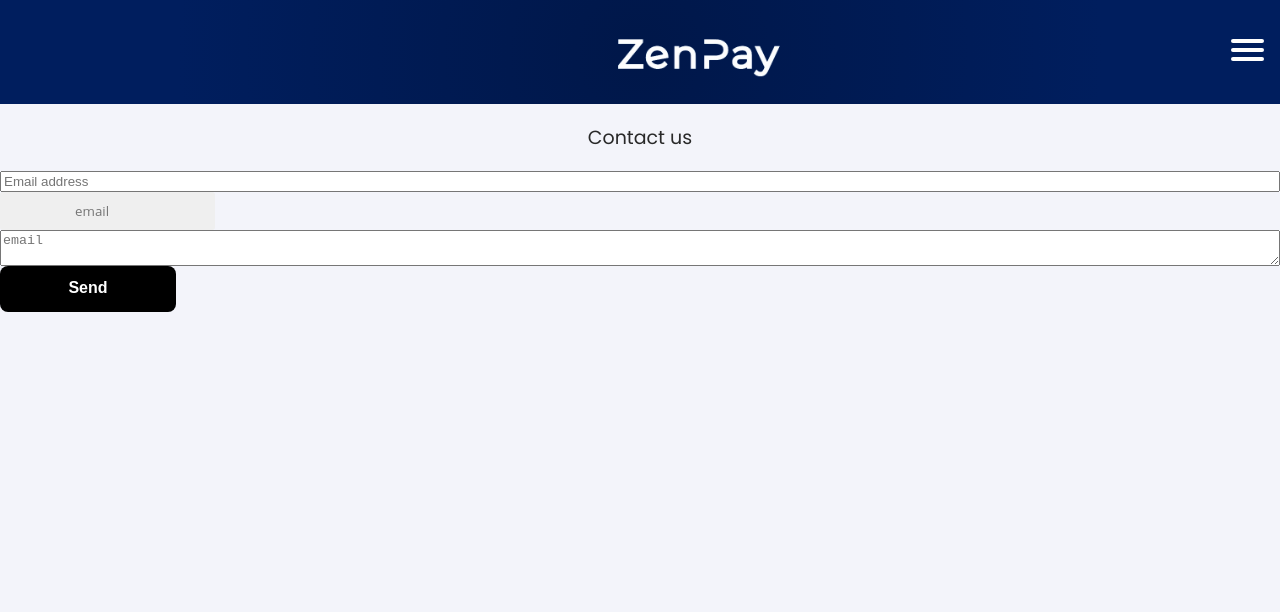
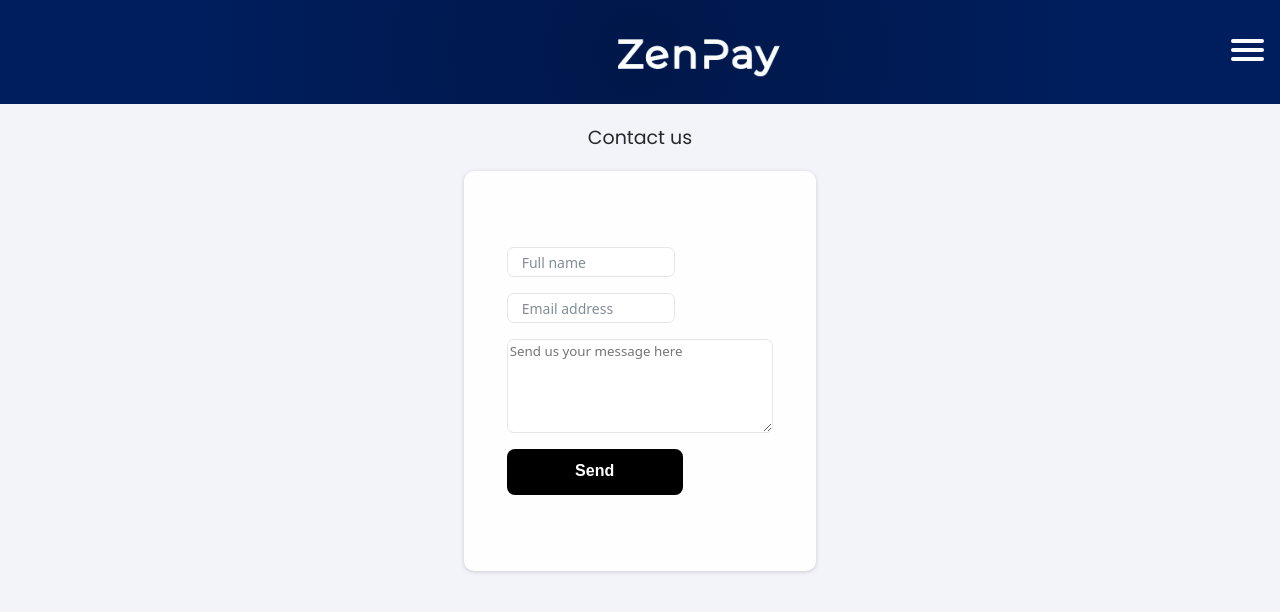
Before and after one commit to e-zetterberg/zen-pay, a Next.js app in the folder client/: page /contactform in a window 1280 px wide. Shown: the top 612 px of the page. Built offline with nearby package versions, Linux system fonts and the light colour scheme; no server answers.

Commit message:
contact form additional changes

```diff
--- a/client/app/contactform/page.jsx
+++ b/client/app/contactform/page.jsx
@@ -1,3 +1,4 @@
+/* eslint-disable jsx-a11y/label-has-associated-control */
 /* eslint-disable jsx-a11y/no-static-element-interactions */
 
 'use client';
@@ -8,18 +9,20 @@ import MotionProvider from '../../components/MotionProvider';
 
 const ContactForm = () => (
   <MotionProvider>
-    <div className="contact--container">
+    <div className="contact-page-container">
       <div>
         <p className="contact-us">Contact us</p>
       </div>
-      <form className="contact-form">
-        <input className="balloon" placeholder="Email address" />
-        <input className="contact-field-email" placeholder="email" />
-        <textarea className="contact-field-message" placeholder="email" />
-        <button className="global--btn" type="submit">
-          Send
-        </button>
-      </form>
+      <div className="contact-form-container">
+        <form className="contact-form">
+          <input className="contact-field" placeholder="Full name" />
+          <input className="contact-field" placeholder="Email address" />
+          <textarea className="contact-field-message" placeholder="Send us your message here" />
+          <button className="global--btn" type="submit">
+            Send
+          </button>
+        </form>
+      </div>
     </div>
   </MotionProvider>
 );
--- a/client/styles/contactform.css
+++ b/client/styles/contactform.css
@@ -6,74 +6,81 @@
     color: rgb(41, 41, 41);
 }
 
+
+.contact-page-container {
+    display: flex;
+    justify-content: center;
+    flex-direction: column;
+    align-items: center;
+}
+
+.contact-form-container {
+    width: 22em;
+    height: 25em;
+    border-radius: 10px;
+    box-shadow: rgba(0, 0, 0, 0.16) 0px 1px 4px;
+    padding: 0 2em;
+    align-items: center;
+    top: 5em;
+    background-color: #fefeff;
+    margin: 0;
+    display: flex;
+    align-items: center;
+    justify-content: center;
+}
+
 .contact-form {
     display: flex;
     flex-direction: column;
     justify-content: center;
+    row-gap: 1em;
 }
 
-.contact-field-subject, .contact-field-email {
-    display: inline-block;
-    width: 215px;
-    padding: 10px 0 10px 15px;
-    font-family: "Open Sans", sans;
+.contact-field{
+    font-size: 14px;
+    line-height: 1.5;
+    border: none;
+    background: #FFFFFF;
+    background-repeat: no-repeat;
+    background-size: 20px 20px;
+    border-radius: 5px;
+    width: 220px;
+    padding: 1em;
+    font-family: 'system-ui';
+    border-radius: 7px;
+    border: solid 1px;
+    border-color: #e7e6e6;
+    width: 12em;
+    height: 2em;
+    }
+
+.contact-field::placeholder{
+    color: #838D99;
+}
+
+.contact-field:focus {
+    outline: none;
+    border-color: #6179b2;
+    box-shadow: rgba(0, 0, 0, 0.24) 0px 3px 8px;
+}
+
+.contact-field-message {
+    border-radius: 7px;
+    border: solid 1px;
+    border-color: #e7e6e6;
+    font-family: 'system-ui';
+    height: 7em;
+    width: 20em;
+}
+
+.contact-field-message:focus {
+    outline: none;
+    border-color: #6179b2;
+    box-shadow: rgba(0, 0, 0, 0.24) 0px 3px 8px;
+}
+
+.contact-question {
+    font-family: 'system-ui';
     font-weight: 400;
-    color: #377d6a;
-    background: #efefef;
-    border: 0;
-    border-radius: 3px;
-    outline: 0;
-    text-indent: 60px;
-    transition: all 0.3s ease-in-out;
+    font-size: 15px;
 }
-.contact-field-subject, .contact-field-email:-webkit-input-placeholder {
-    color: #efefef;
-    text-indent: 0;
-    font-weight: 300;
-}
-.contact-field-subject, .contact-field-email + label {
-    display: inline-block;
-    position: absolute;
-    top: 8px;
-    left: 0;
-    bottom: 8px;
-    padding: 5px 15px;
-    color: #032429;
-    font-size: 11px;
-    font-weight: 700;
-    text-transform: uppercase;
-    text-shadow: 0 1px 0 rgba(19, 74, 70, 0);
-    transition: all 0.3s ease-in-out;
-    border-radius: 3px;
-    background: rgba(122, 184, 147, 0);
-}
-.contact-field-subject, .contact-field-email + label:after {
-    position: absolute;
-    content: "";
-    width: 0;
-    height: 0;
-    top: 100%;
-    left: 50%;
-    margin-left: -3px;
-    border-left: 3px solid transparent;
-    border-right: 3px solid transparent;
-    border-top: 3px solid rgba(122, 184, 147, 0);
-    transition: all 0.3s ease-in-out;
-}
-.contact-field-subject, .contact-field-email:focus, .contact-field-subject, .contact-field-email:active {
-    color: #377d6a;
-    text-indent: 0;
-    background: #fff;
-}
-.contact-field-subject, .contact-field-email:focus::-webkit-input-placeholder, .contact-field-subject, .contact-field-email:active::-webkit-input-placeholder {
-    color: #aaa;
-}
-.contact-field-subject, .contact-field-email:focus + label, .contact-field-subject, .contact-field-email:active + label {
-    color: #fff;
-    text-shadow: 0 1px 0 rgba(19, 74, 70, .4);
-    background: rgba(122, 184, 147, 1);
-    transform: translateY(-40px);
-}
-.contact-field-subject, .contact-field-email:focus + label:after, .contact-field-subject, .contact-field-email:active + label:after {
-    border-top: 4px solid rgba(122, 184, 147, 1);
-}
```
